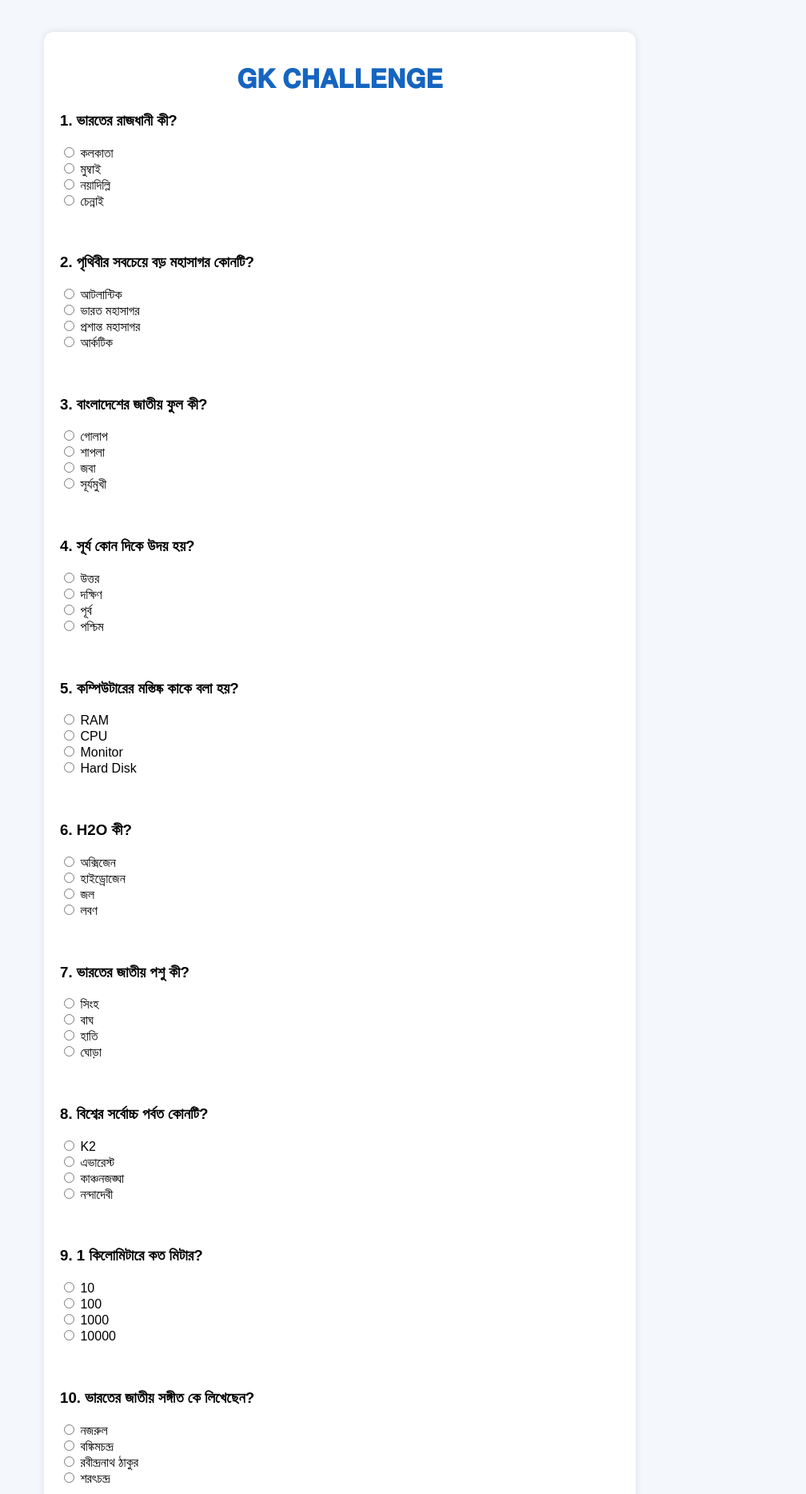
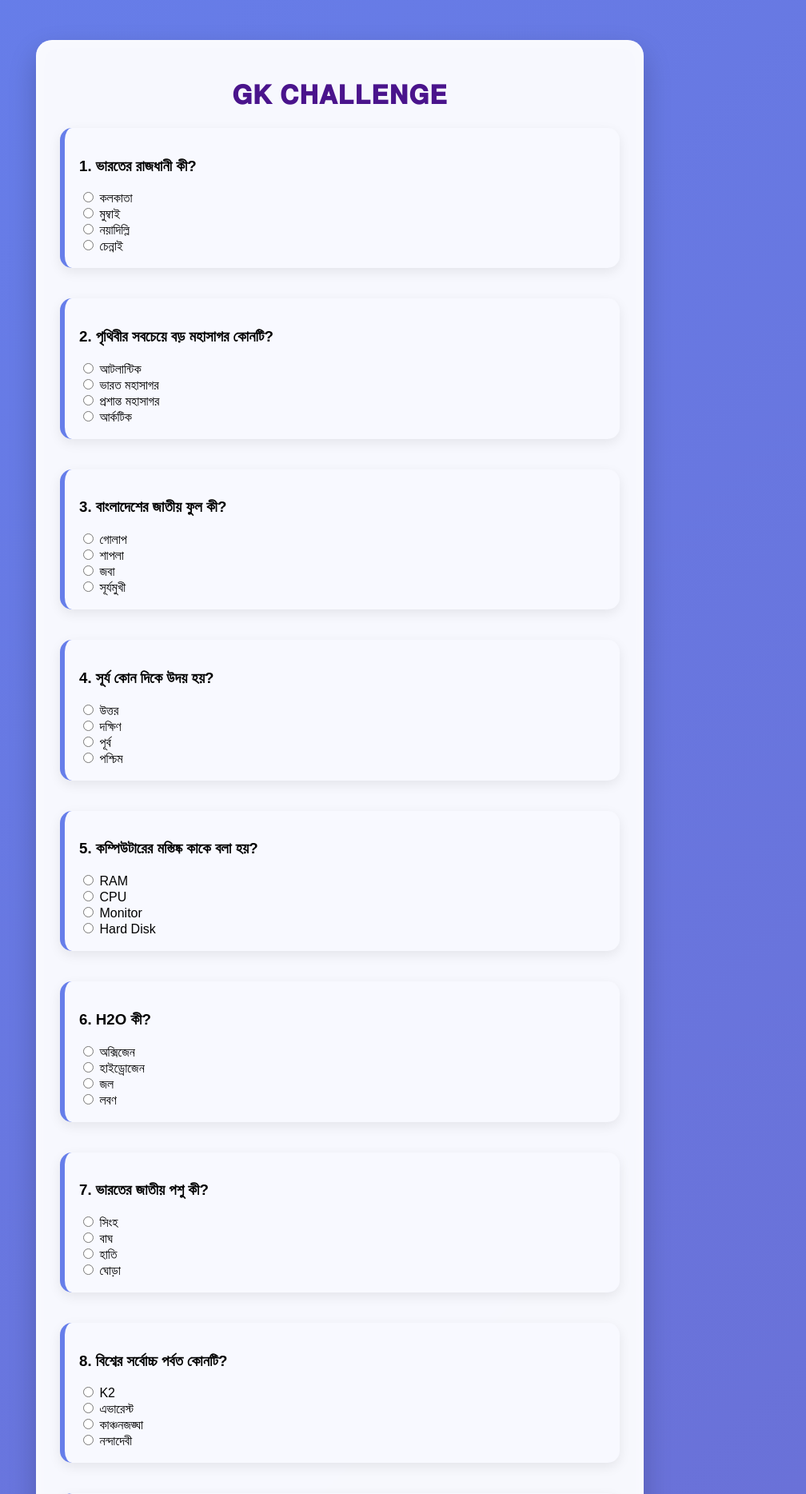
Before and after one commit to rajbis1105-jpg/gk-challenge, a Flask app: page /quiz in a window 1280 px wide. Shown: the top 1868 px of the page at 80% size, without its empty margins (215-1223 px from the left). Run offline with Flask 3, Linux system fonts and the light colour scheme.

Commit message:
Update style.css

```diff
--- a/static/style.css
+++ b/static/style.css
@@ -1,44 +1,84 @@
 body {
-    font-family: Arial, sans-serif;
-    background: #f4f7fb;
+    font-family: 'Poppins', Arial, sans-serif;
+    background: linear-gradient(135deg, #667eea, #764ba2);
     margin: 0;
     padding: 0;
+    min-height: 100vh;
 }
 
+/* Main Box */
 .container {
     max-width: 700px;
-    margin: 40px auto;
-    background: white;
-    padding: 20px;
-    border-radius: 12px;
-    box-shadow: 0 0 10px rgba(0,0,0,0.1);
+    margin: 50px auto;
+    background: rgba(255, 255, 255, 0.95);
+    padding: 30px;
+    border-radius: 20px;
+    box-shadow:
+        0 15px 35px rgba(0,0,0,0.2),
+        inset 0 0 20px rgba(255,255,255,0.5);
+    backdrop-filter: blur(10px);
 }
 
+/* Heading */
 h1, h2 {
     text-align: center;
-    color: #1565c0;
+    color: #4a148c;
+    font-weight: 800;
+    letter-spacing: 1px;
 }
 
+/* Question Box */
 .question {
+    background: #f8f9ff;
+    padding: 18px;
     margin-bottom: 20px;
+    border-radius: 15px;
+    border-left: 6px solid #667eea;
+    box-shadow: 0 5px 15px rgba(0,0,0,0.08);
 }
 
+/* Buttons */
 button {
-    background: #1565c0;
+    background: linear-gradient(135deg, #ff512f, #dd2476);
     color: white;
     border: none;
-    padding: 12px 20px;
-    border-radius: 8px;
+    padding: 14px 25px;
+    border-radius: 50px;
     cursor: pointer;
-    font-size: 16px;
+    font-size: 17px;
+    font-weight: bold;
+    transition: 0.3s;
+    display: block;
+    margin: 20px auto;
+    box-shadow: 0 8px 15px rgba(221,36,118,0.3);
 }
 
 button:hover {
-    background: #0d47a1;
+    transform: translateY(-3px);
+    background: linear-gradient(135deg, #dd2476, #ff512f);
+    box-shadow: 0 12px 20px rgba(221,36,118,0.4);
 }
 
+/* Options */
+.option {
+    background: white;
+    padding: 12px;
+    margin: 10px 0;
+    border-radius: 10px;
+    cursor: pointer;
+    border: 2px solid #e0e0e0;
+    transition: 0.3s;
+}
+
+.option:hover {
+    border-color: #667eea;
+    background: #eef1ff;
+}
+
+/* Footer Text */
 small {
     display: block;
     text-align: center;
-    color: gray;
+    color: #666;
+    margin-top: 20px;
 }
```
